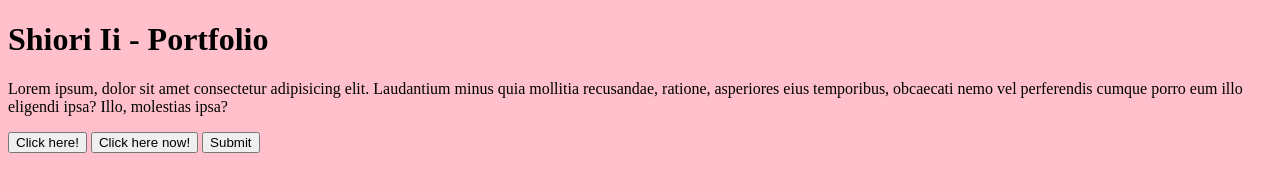
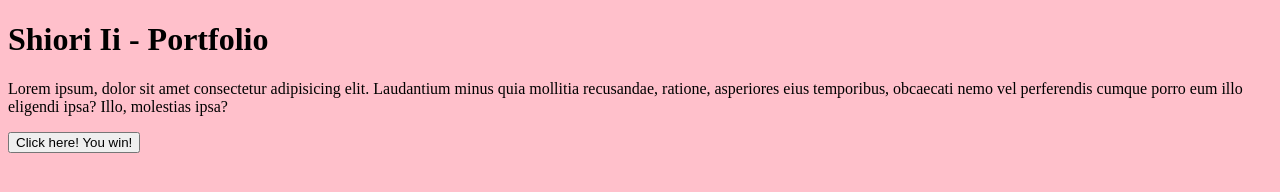
Before and after one commit to shiori7576/website, a plain HTML site: page index.html in a window 1280 px wide. Drawn offline with Linux system fonts and the light colour scheme.

Commit message:
change message on button in index

```diff
--- a/index.html
+++ b/index.html
@@ -10,8 +10,6 @@
 <body>
     <h1>Shiori Ii - Portfolio</h1>
     <p>Lorem ipsum, dolor sit amet consectetur adipisicing elit. Laudantium minus quia mollitia recusandae, ratione, asperiores eius temporibus, obcaecati nemo vel perferendis cumque porro eum illo eligendi ipsa? Illo, molestias ipsa?</p>
-    <button>Click here!</button>
-    <button>Click here now!</button>
-    <button>Submit</button>
+    <button>Click here! You win!</button>
 </body>
 </html>
```
